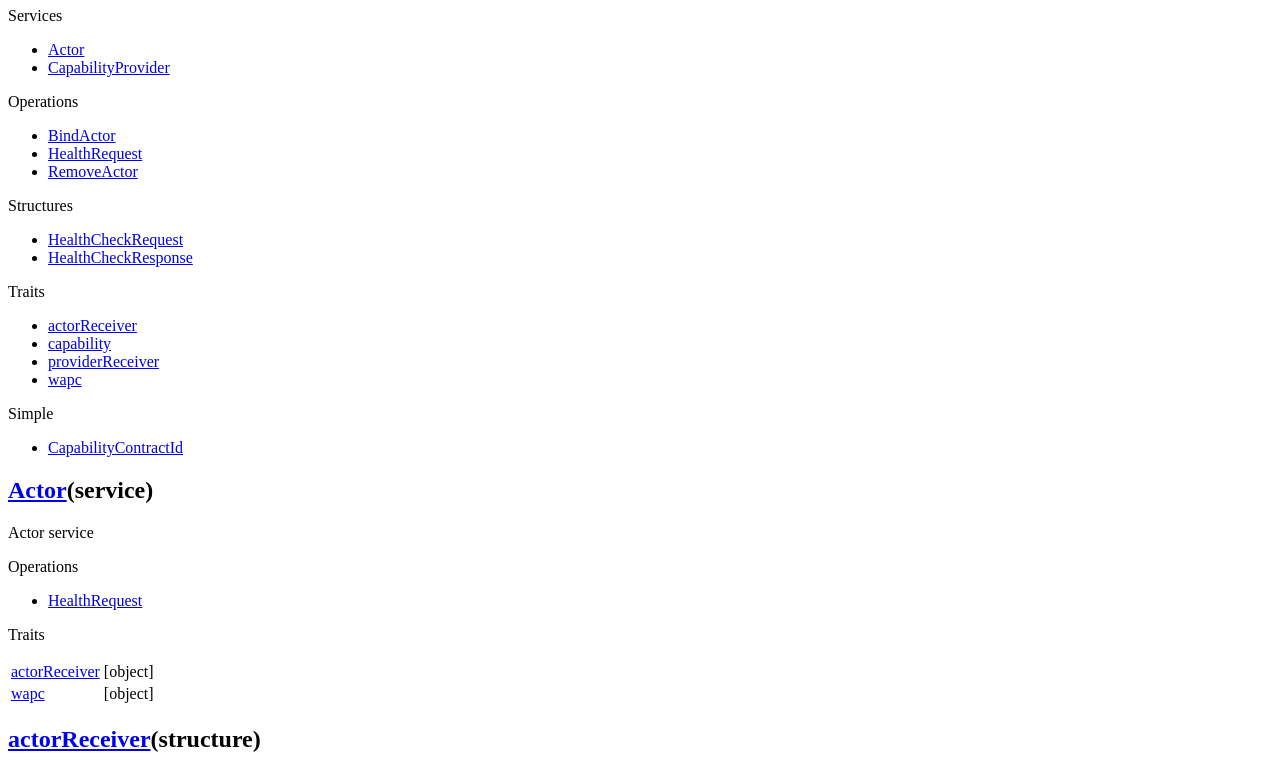
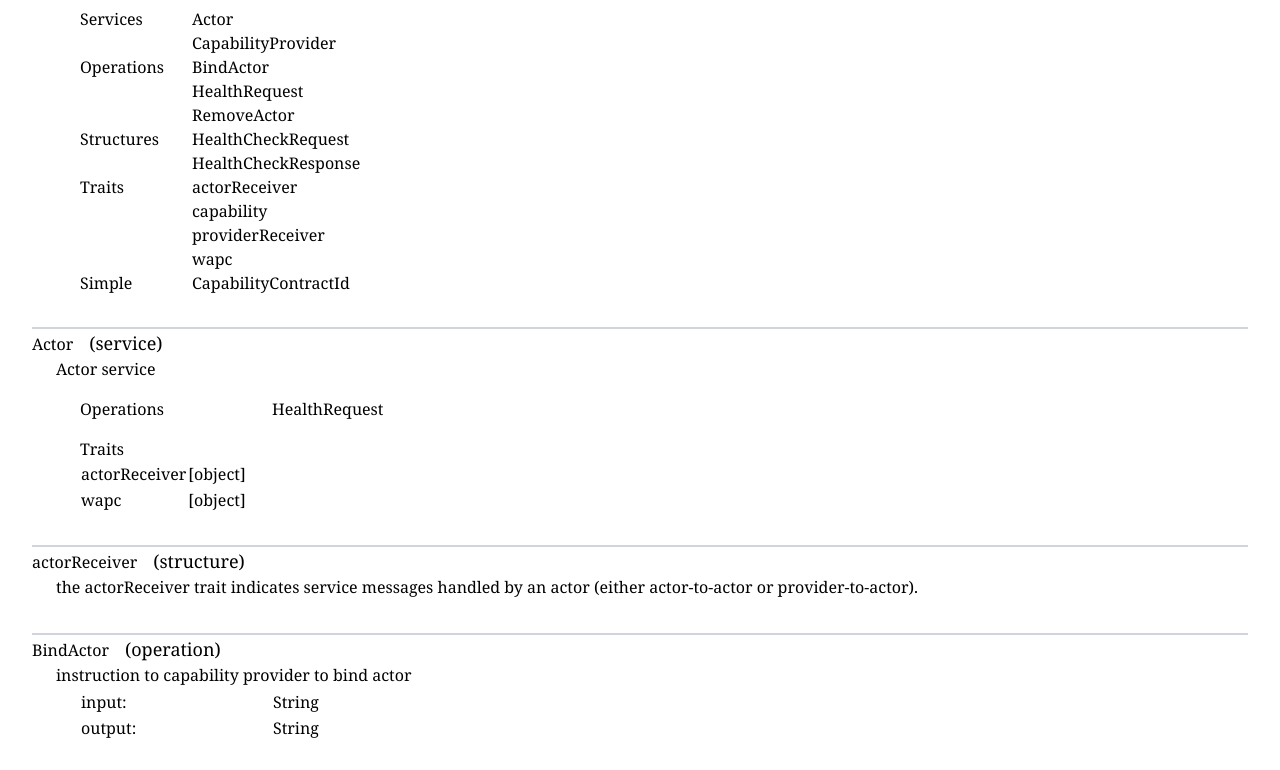
Before and after one commit to wasmCloud/models, a plain HTML site: page docs/doc/org_wasmcloud_core_v_0.html in a window 1280 px wide. Shown: the part 73-843 px from the top of the page. Drawn offline with nearby package versions, Linux system fonts and the light colour scheme; files that its build step writes are made by us from their sources; the site is published under a folder, as on GitHub Pages, so addresses that start at the root find nothing.

Commit message:
relative path to css

```diff
--- a/docs/doc/org_wasmcloud_core_v_0.html
+++ b/docs/doc/org_wasmcloud_core_v_0.html
@@ -3,7 +3,7 @@
 <head>
 	<meta charset="UTF-8" />
 	<meta name="viewport" content="width=device-width, initial-scale=1.0" />
-	<link href="/css/tailwind.min.css" rel="stylesheet">
+	<link href="css/tailwind.min.css" rel="stylesheet">
 	<title>org.wasmcloud.core.v0</title>
     <script src="https://cdn.jsdelivr.net/gh/alpinejs/alpine@v2.x.x/dist/alpine.min.js" type="text/javascript" defer></script>
     <script src='https://cdn.jsdelivr.net/npm/fuse.js@6.4.6/dist/fuse.min.js' type="text/javascript"></script>
--- a/docs/doc/org_wasmcloud_model_v_0.html
+++ b/docs/doc/org_wasmcloud_model_v_0.html
@@ -3,7 +3,7 @@
 <head>
 	<meta charset="UTF-8" />
 	<meta name="viewport" content="width=device-width, initial-scale=1.0" />
-	<link href="/css/tailwind.min.css" rel="stylesheet">
+	<link href="css/tailwind.min.css" rel="stylesheet">
 	<title>org.wasmcloud.model.v0</title>
     <script src="https://cdn.jsdelivr.net/gh/alpinejs/alpine@v2.x.x/dist/alpine.min.js" type="text/javascript" defer></script>
     <script src='https://cdn.jsdelivr.net/npm/fuse.js@6.4.6/dist/fuse.min.js' type="text/javascript"></script>
```
